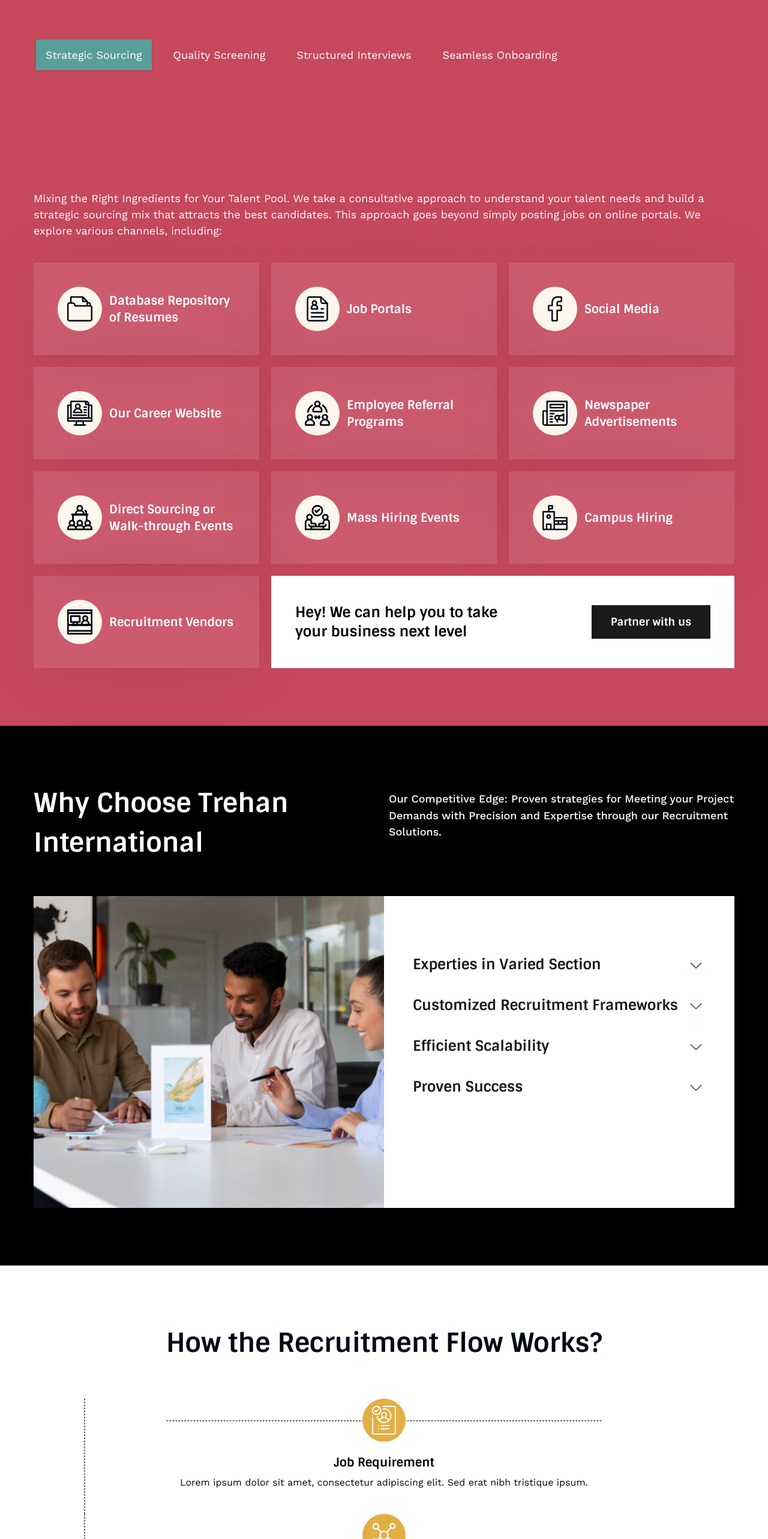
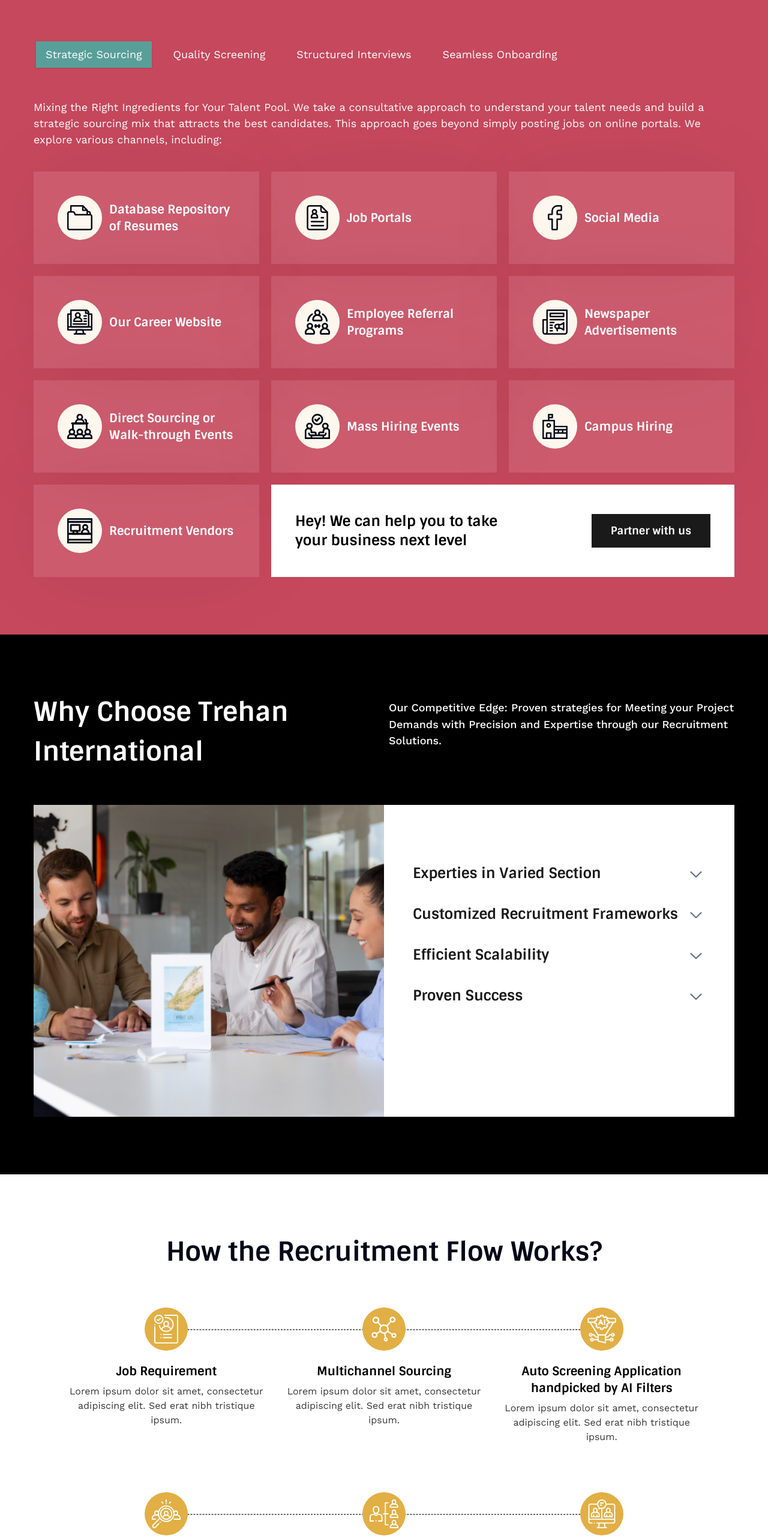
Before and after one commit to praveengoswami1996/trehan-international, a Next.js app: page /approach/consultative-approach in a window 1280 px wide. Shown: the part 2168-4734 px from the top of the page at 60% size. Built offline with nearby package versions, Linux system fonts and the light colour scheme.

Commit message:
Fix Consultative Approach page

```diff
--- a/src/components/approach/ConsultativeApproachTabs/StrategicSourcing.tsx
+++ b/src/components/approach/ConsultativeApproachTabs/StrategicSourcing.tsx
@@ -69,7 +69,7 @@ const StrategicSourcingData = [
 const StrategicSourcing = () => {
   return (
     <div>
-      <p className="text-white max-w-6xl text-[1.125rem] leading-[1.69rem] font-normal">
+      <p className="text-white max-w-6xl text-base md:text-[1.125rem] md:leading-[1.69rem] font-normal">
         Mixing the Right Ingredients for Your Talent Pool. We take a
         consultative approach to understand your talent needs and build a
         strategic sourcing mix that attracts the best candidates. This approach
@@ -77,26 +77,26 @@ const StrategicSourcing = () => {
         channels, including:
       </p>
 
-      <div className="mt-10 grid grid-cols-1 md:grid-cols-3 gap-5">
+      <div className="mt-5 md:mt-10 grid grid-cols-1 mobile-2xl:grid-cols-2 lg:grid-cols-3 gap-3 md:gap-5 justify-items-center">
         {StrategicSourcingData.map((item) => {
           const Icon = item.icon;
           return (
             <div
               key={item.id}
-              className="flex items-center gap-3 w-full max-w-[24.375rem] p-10 bg-[#FFFFFF1A]"
+              className="flex items-center gap-3 w-full max-w-[24.375rem] p-5 md:p-10 bg-[#FFFFFF1A]"
               style={{ boxShadow: "0px 0px 150px 0px #0000000D" }}
             >
               <div className="flex-none bg-[#FDF7ED] rounded-full w-fit h-fit p-4">
                 <Icon className="size-[2.625rem]" />
               </div>
-              <div className="font-sintony font-bold text-xl text-white">
+              <div className="font-sintony font-bold text-lg md:text-xl text-white">
                 <p>{item.title}</p>
               </div>
             </div>
           );
         })}
 
-        <div className="md:col-span-2 p-3 md:p-10 bg-[#ffffff] flex flex-col md:flex-row md:items-center justify-between gap-8">
+        <div className="mobile-2xl:col-span-2 p-3 md:p-10 bg-[#ffffff] flex flex-col md:flex-row md:items-center w-full justify-between gap-8">
           <h4 className="font-sintony font-bold text-2xl text-[#000000] max-w-sm">
             Hey! We can help you to take your business next level
           </h4>
--- a/src/components/approach/ConsultativeApproachTabs/index.tsx
+++ b/src/components/approach/ConsultativeApproachTabs/index.tsx
@@ -31,25 +31,25 @@ const TabsArr = [
 const ConsultativeApproachTabs = () => {
   return (
     <Tabs defaultValue="strategic-sourcing" className="w-full">
-      <TabsList className="max-md:w-full flex-col md:flex-row gap-5 rounded-none bg-transparent">
+      <TabsList className="max-md:w-full flex-col md:flex-row gap-1 lg:gap-5 rounded-none bg-transparent">
         {TabsArr.map((tab) => (
-          <TabsTrigger key={tab.id} value={tab.value} className="w-full rounded-none px-4 py-3 text-[1.125rem] font-normal text-white data-[state=active]:bg-[#599F99] data-[state=active]:text-white">
+          <TabsTrigger key={tab.id} value={tab.value} className="w-full rounded-none px-4 py-3 text-sm lg:text-[1.125rem] font-normal text-white data-[state=active]:bg-[#599F99] data-[state=active]:text-white">
             {tab.label}
           </TabsTrigger>
         ))}
       </TabsList>
-      <TabsContent value="strategic-sourcing" className="mt-52">
+      <TabsContent value="strategic-sourcing" className="mt-24 md:mt-10 lg:mt-14">
         <StrategicSourcing />
       </TabsContent>
-      <TabsContent value="quality-screening" className="mt-14">
+      <TabsContent value="quality-screening" className="mt-24 md:mt-10 lg:mt-14">
         {/* <QualityScreening /> */}
         <StrategicSourcing />
       </TabsContent>
-      <TabsContent value="structured-interviews" className="mt-14">
+      <TabsContent value="structured-interviews" className="mt-24 md:mt-10 lg:mt-14">
         {/* <StructuredInterviews /> */}
         <StrategicSourcing />
       </TabsContent>
-      <TabsContent value="seamless-onboarding" className="mt-14">
+      <TabsContent value="seamless-onboarding" className="mt-24 md:mt-10 lg:mt-14">
         {/* <SeamlessOnboarding /> */}
         <StrategicSourcing />
       </TabsContent>
--- a/src/components/approach/HowRecruitmentFlowWorks/MobilizationProcessFlow.tsx
+++ b/src/components/approach/HowRecruitmentFlowWorks/MobilizationProcessFlow.tsx
@@ -41,8 +41,9 @@ const MobilizationProcessFlow = () => {
         <h2 className="section-title max-md:text-center">
           How the Mobilisation Process Flow?
         </h2>
-        <p className="text-base md:text-[1.125rem] md:leading-[1.69rem] font-normal text-[#373737] max-md:text-center mt-3">
-          Lorem ipsum dolor sit amet consectetur. Risus sapien pharetra lobortis nisl fames eget. Mi nec at in viverra.
+        <p className="paragraph text-[#373737] max-md:text-center mt-3">
+          Lorem ipsum dolor sit amet consectetur. Risus sapien pharetra lobortis
+          nisl fames eget. Mi nec at in viverra.
         </p>
       </div>
       <div className="flex-1 pl-2 md:pl-10 max-md:mt-5">
@@ -50,8 +51,9 @@ const MobilizationProcessFlow = () => {
           return (
             <div
               key={item.id}
-              className="flex flex-col md:flex-row gap-3 md:ap-8 md:items-center pl-6 md:pl-16 pb-6 md:pb-10 border-l border-[#C9C9C9] relative"
+              className="pl-6 mobile-lg:pl-10 pb-6 md:pb-10 border-l border-[#C9C9C9] relative"
             >
+              <div className="flex flex-col mobile-lg:flex-row gap-3 mobile-lg:gap-5 lg:gap-8  mobile-lg:items-center relative">
                 <div className="flex-none">
                   <Image
                     src={item.count}
@@ -62,13 +64,14 @@ const MobilizationProcessFlow = () => {
                   />
                 </div>
                 <div>
-                <h5 className="font-sintony font-bold text-xl text-[#272727] max-w-80">
+                  <h5 className="font-sintony font-bold text-lg sm:text-xl text-[#272727] max-w-80">
                     {item.title}
                   </h5>
                 </div>
 
-              <div className="size-4 border border-[#08065F] rounded-full absolute -left-2 top-7 flex items-center justify-center bg-white">
+                <div className="size-4 border border-[#08065F] rounded-full absolute -left-12 top-1/2 -translate-y-1/2 flex items-center justify-center bg-white">
                   <div className="size-2 bg-[#E2AF45] rounded-full" />
+                </div>
               </div>
             </div>
           );
--- a/src/components/approach/HowRecruitmentFlowWorks/RecruitmentFlow.tsx
+++ b/src/components/approach/HowRecruitmentFlowWorks/RecruitmentFlow.tsx
@@ -1,5 +1,13 @@
 import React from "react";
-import { DesignIcon34, DesignIcon35, DesignIcon36, DesignIcon37, DesignIcon38, DesignIcon39 } from "../../icons";
+import {
+  DesignIcon34,
+  DesignIcon35,
+  DesignIcon36,
+  DesignIcon37,
+  DesignIcon38,
+  DesignIcon39,
+} from "../../icons";
+import { cn } from "@/lib/utils";
 
 const recruitmentFlow = [
   {
@@ -29,19 +37,22 @@ const recruitmentFlow2 = [
   {
     id: "recruitment_flow_001",
     title: "Dedicated Industry team screening by in-house recruiters",
-    description: "Lorem ipsum dolor sit amet, consectetur adipiscing elit. Sed erat nibh tristique ipsum.",
+    description:
+      "Lorem ipsum dolor sit amet, consectetur adipiscing elit. Sed erat nibh tristique ipsum.",
     icon: DesignIcon37,
   },
   {
     id: "recruitment_flow_002",
     title: "Shortlisted Screened Application",
-    description: "Lorem ipsum dolor sit amet, consectetur adipiscing elit. Sed erat nibh tristique ipsum.",
+    description:
+      "Lorem ipsum dolor sit amet, consectetur adipiscing elit. Sed erat nibh tristique ipsum.",
     icon: DesignIcon38,
   },
   {
     id: "recruitment_flow_003",
     title: "Automated Interview calling & attendance marking via Exotel",
-    description: "Lorem ipsum dolor sit amet, consectetur adipiscing elit. Sed erat nibh tristique ipsum.",
+    description:
+      "Lorem ipsum dolor sit amet, consectetur adipiscing elit. Sed erat nibh tristique ipsum.",
     icon: DesignIcon39,
   },
 ];
@@ -53,44 +64,56 @@ const RecruitmentFlow = () => {
         How the Recruitment Flow Works?
       </h2>
 
-      <div className="w-full flex flex-col mt-5 md:mt-10 relative before:hidden before:md:block before:absolute before:top-14 before:left-1/2 before:-translate-x-1/2 before:w-2/3 before:border before:border-dashed before:border-[#696969]">
-        {recruitmentFlow.map((item) => {
+      <div className="w-full flex flex-col md:flex-row mt-5 md:mt-10 relative before:hidden before:md:block before:absolute before:top-14 before:left-1/2 before:-translate-x-1/2 before:w-2/3 before:border before:border-dashed before:border-[#696969]">
+        {recruitmentFlow.map((item, index) => {
           const Icon = item.icon;
           return (
             <div
               key={item.id}
-              className="flex flex-row items-start md:flex-col md:items-center gap-3 md:gap-5 p-2 md:p-5 relative after:absolute after:top-5 after:left-11 after:h-full after:border after:border-dashed after:border-[#696969]"
+              className={cn(
+                "flex flex-row items-start md:flex-col md:items-center gap-3 md:gap-5 p-2 mobile-md:p-3 mobile-lg:p-5 relative",
+                index < recruitmentFlow.length - 1 &&
+                  "md:after:hidden after:z-0 after:absolute after:top-5 after:left-[2.125rem] mobile-md:after:left-12 mobile-lg:after:left-14 after:h-full after:border after:border-dashed after:border-[#696969]"
+              )}
             >
-              <div className="p-3 w-fit h-fit flex-none bg-[#E2AF45] rounded-full">
-                <Icon className="size-12 text-white" />
+              <div className="p-3 w-fit h-fit flex-none bg-[#E2AF45] rounded-full z-10">
+                <Icon className="size-7 mobile-md:size-12 text-white" />
               </div>
               <div>
-                <h3 className="text-xl font-sintony font-bold text-[#000000] md:text-center">
+                <h3 className="text-lg sm:text-xl font-sintony font-bold text-[#000000] md:text-center">
                   {item.title}
                 </h3>
-                <p className="mt-2 md:text-center">{item.description}</p>
+                <p className="mt-1 md:mt-2 text-sm sm:text-base font-normal text-[#373737] md:text-center">
+                  {item.description}
+                </p>
               </div>
             </div>
           );
         })}
       </div>
 
-      <div className="flex flex-col mt-5 relative before:hidden before:md:block before:absolute before:top-14 before:left-1/2 before:-translate-x-1/2 before:w-2/3 before:border before:border-dashed before:border-[#696969]">
-        {recruitmentFlow2.map((item) => {
+      <div className="w-full flex flex-col md:flex-row mt-5 md:mt-10 relative before:hidden before:md:block before:absolute before:top-14 before:left-1/2 before:-translate-x-1/2 before:w-2/3 before:border before:border-dashed before:border-[#696969]">
+        {recruitmentFlow2.map((item, index) => {
           const Icon = item.icon;
           return (
             <div
               key={item.id}
-              className="flex flex-col items-center gap-5 p-5 relative"
+              className={cn(
+                "flex flex-row items-start md:flex-col md:items-center gap-3 md:gap-5 p-2 mobile-md:p-3 mobile-lg:p-5 relative",
+                index < recruitmentFlow.length - 1 &&
+                  "md:after:hidden after:z-0 after:absolute after:top-5 after:left-[2.125rem] mobile-md:after:left-12 mobile-lg:after:left-14 after:h-full after:border after:border-dashed after:border-[#696969]"
+              )}
             >
-              <div className="p-3 flex-none bg-[#E2AF45] rounded-full">
-                <Icon className="size-12 text-white" />
+              <div className="p-3 w-fit h-fit flex-none bg-[#E2AF45] rounded-full z-10">
+                <Icon className="size-7 mobile-md:size-12 text-white" />
               </div>
-              <div className="">
-                <h3 className="text-xl font-sintony font-bold text-[#000000] text-center">
+              <div>
+                <h3 className="text-lg sm:text-xl font-sintony font-bold text-[#000000] md:text-center">
                   {item.title}
                 </h3>
-                <p className="mt-2 text-center">{item.description}</p>
+                <p className="mt-1 md:mt-2 text-sm sm:text-base font-normal text-[#373737] md:text-center">
+                  {item.description}
+                </p>
               </div>
             </div>
           );
```
Lines whose indentation alone changed are shown as unchanged.
